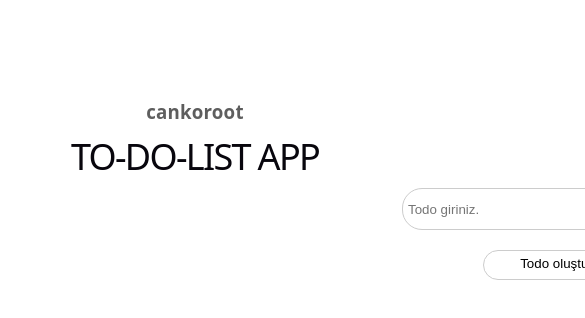
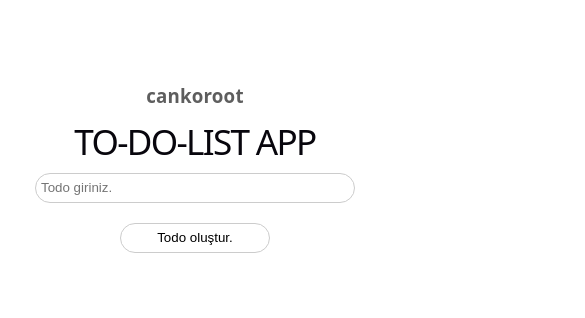
Before and after one commit to cankoroot/todolist-app-react, a React (Vite) app: page / in a window 390 px wide. Shown: the top 318 px of the page, 585 px wide, since content can reach past the window. Built offline with nearby package versions, Linux system fonts and the light colour scheme.

Commit message:
Responsive Design Update

```diff
--- a/src/css/todo.css
+++ b/src/css/todo.css
@@ -1,7 +1,10 @@
 .todo-create {
+    display: flex;
+    flex-direction: column;
     justify-content: center;
     align-items: center;
-    margin-top: 100px;
+    margin-top: clamp(40px, 10vh, 100px);
+    padding: 0 16px;
 }
 
 .ac {
@@ -25,13 +28,13 @@
 
 .todo-input {
     background-color: transparent;
-    width: 300px;
+    width: min(300px, 100%);
     height: 30px;
     border-radius: 20px;
     border: 1px solid #ccc;
     padding: 5px;
-    margin-left: 402px;
-    display: flex;
+    margin-left: 0;
+    display: block;
 }
 
 .create-button {
@@ -41,12 +44,23 @@
     border: 1px solid #ccc;
     background-color: transparent;
     padding: 5px;
-    margin-left: 483px;
+    margin-left: 0;
     margin-top: 20px;
     display: grid;
+    place-items: center;
 }
 
 .create-button:hover {
     background-color: #ccc;
     transition: 0.6s ease;
 }
+
+@media (max-width: 768px) {
+    .todo-input {
+        width: min(320px, 100%);
+    }
+
+    .hero-title {
+        font-size: clamp(28px, 9vw, 42px);
+    }
+}
--- a/src/css/todos.css
+++ b/src/css/todos.css
@@ -4,6 +4,9 @@
     justify-content: center;
     gap: 10px;
     margin-top: 10px;
+    width: 100%;
+    padding: 0 8px;
+    box-sizing: border-box;
 }
 
 .container {
@@ -15,7 +18,7 @@
     border: 2px solid gray;
     border-radius: 20px;
     width: 520px;
-    max-width: 92%;
+    max-width: 100%;
     min-height: 16px;
     margin-top: 0;
     margin-left: 0;
@@ -53,6 +56,7 @@
 .todo-edit-input {
     width: 100%;
     height: 30px;
+    box-sizing: border-box;
     background: transparent;
     color: white;
     padding: 4px 10px;
@@ -82,3 +86,24 @@
     border-radius: 4px;
     pointer-events: none;
 }
+
+@media (max-width: 768px) {
+    .container {
+        width: calc(100vw - 72px);
+    }
+
+    .text {
+        margin-left: 12px;
+        margin-right: 8px;
+    }
+
+    .icons {
+        font-size: 22px;
+        margin-right: 12px;
+        margin-left: 12px;
+    }
+
+    .complete-toggle-outside {
+        font-size: 28px;
+    }
+}
--- a/src/index.css
+++ b/src/index.css
@@ -54,15 +54,28 @@ body {
   margin: 0;
 }
 
+*,
+*::before,
+*::after {
+  box-sizing: border-box;
+}
+
 #root {
   width: 1126px;
   max-width: 100%;
   margin: 0 auto;
+  padding: 0 12px 24px;
   text-align: center;
   min-height: 100svh;
   display: flex;
   flex-direction: column;
   box-sizing: border-box;
+}
+
+@media (max-width: 768px) {
+  #root {
+    padding: 0 8px 20px;
+  }
 }
 
 h1,
```
